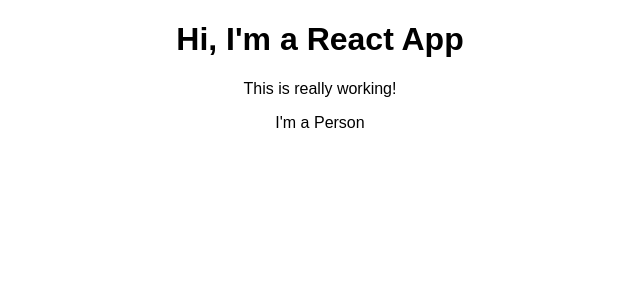
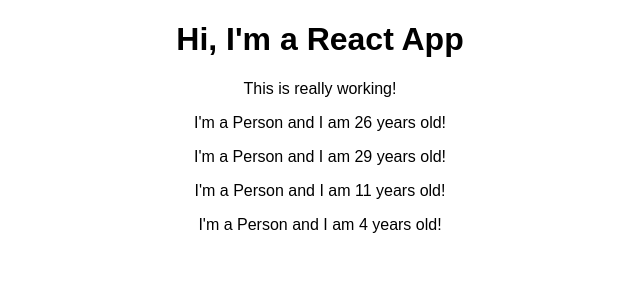
Before and after one commit to ccouzens/react-complete-guide, a React (Create React App) app: page / in a window 1280 px wide. Shown: the top 300 px of the page, without its empty margins (320-960 px from the left). Built offline with nearby package versions, Linux system fonts and the light colour scheme.

Commit message:
Make person component dynamic

```diff
--- a/src/App.js
+++ b/src/App.js
@@ -9,6 +9,9 @@
         <h1>Hi, I'm a React App</h1>
         <p>This is really working!</p>
         <Person />
+        <Person />
+        <Person />
+        <Person />
       </div>
     );
   }
--- a/src/Person/Person.js
+++ b/src/Person/Person.js
@@ -1,7 +1,7 @@
 import React from 'react'
 
 const person = () => {
-    return <p>I'm a Person</p>
+    return <p>I'm a Person and I am {Math.floor(Math.random() * 30)} years old!</p>
 }
 
 export default person
```
